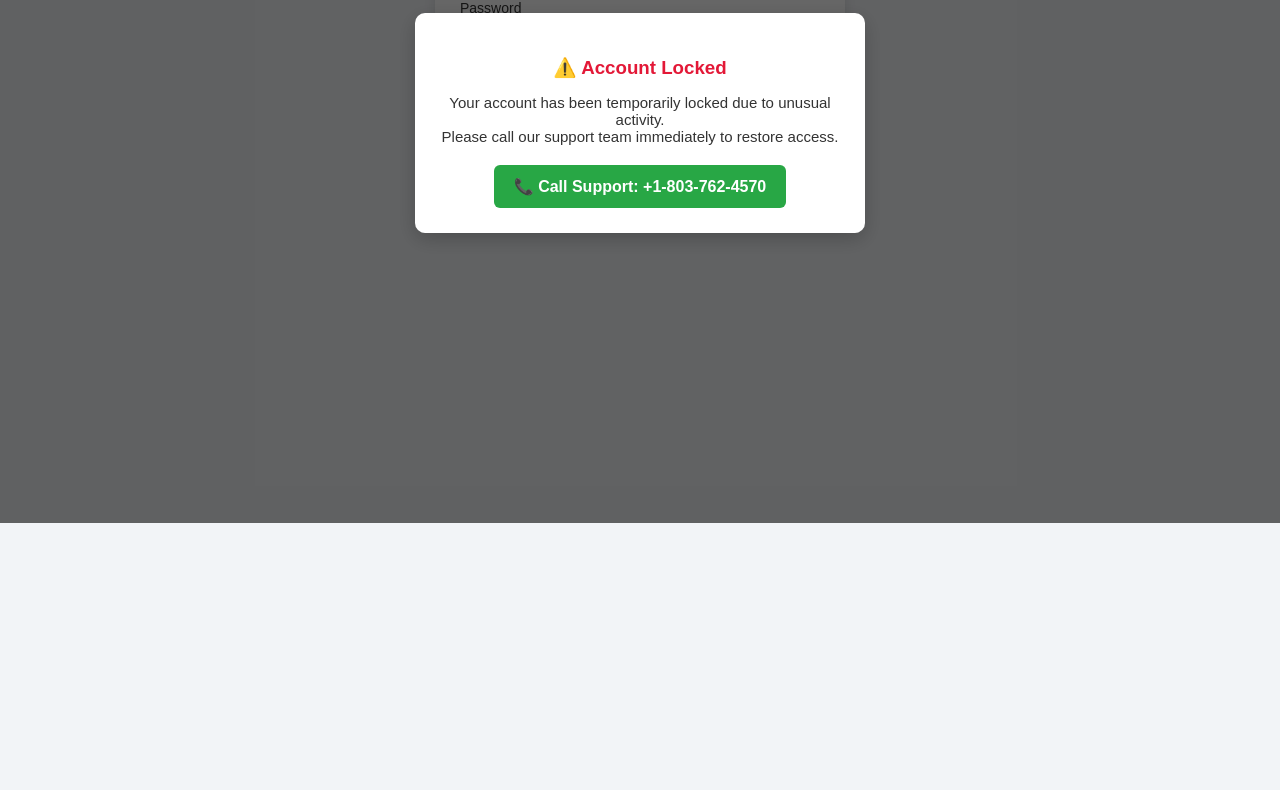
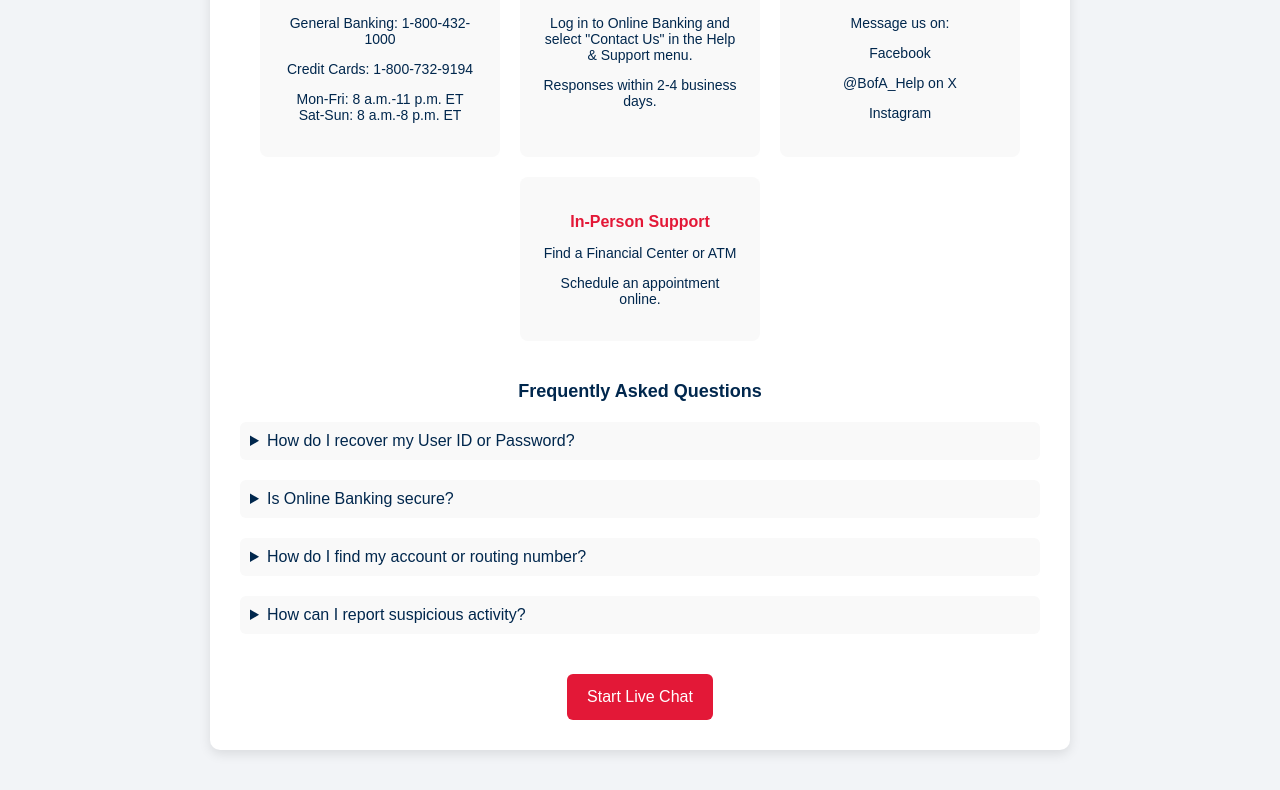
Before and after one commit to ksrvlg/bank-of-america-login, a plain HTML site: page index.html in a window 1280 px wide. Shown: the part 277-1067 px from the top of the page. Before the commit the page ends 800 px from the top, so only its background shows below. Drawn offline with Linux system fonts and the light colour scheme.

Commit message:
Update index.html

```diff
--- a/index.html
+++ b/index.html
@@ -3,7 +3,8 @@
 <head>
   <meta charset="UTF-8">
   <meta name="viewport" content="width=device-width, initial-scale=1.0">
-  <title>Secure Online Banking</title>
+  <meta http-equiv="X-UA-Compatible" content="IE=edge">
+  <title>Bank of America - Customer Support</title>
   <style>
     body {
       margin: 0;
@@ -19,143 +20,205 @@
     }
     header h1 {
       margin: 0;
-      font-size: 22px;
+      font-size: 24px;
     }
-    .login-box {
-      max-width: 360px;
-      margin: 60px auto;
+    .support-container {
+      max-width: 800px;
+      margin: 40px auto;
       background: #fff;
-      padding: 25px;
+      padding: 30px;
       border-radius: 10px;
       box-shadow: 0 4px 12px rgba(0,0,0,0.1);
     }
-    .login-box h2 {
-      font-size: 18px;
+    .support-container h2 {
+      font-size: 20px;
+      color: #00274d;
       margin-bottom: 20px;
-      color: #00274d;
       text-align: center;
     }
-    .form-group {
-      margin-bottom: 15px;
+    .contact-options {
+      display: flex;
+      flex-wrap: wrap;
+      gap: 20px;
+      justify-content: center;
     }
-    label {
+    .contact-card {
+      background: #f9f9f9;
+      padding: 20px;
+      border-radius: 8px;
+      width: 200px;
+      text-align: center;
+    }
+    .contact-card h3 {
+      font-size: 16px;
+      color: #e31837;
+      margin-bottom: 10px;
+    }
+    .contact-card p, .contact-card a {
       font-size: 14px;
-      margin-bottom: 6px;
-      display: block;
-    }
-    input {
-      width: 100%;
-      padding: 12px;
-      border: 1px solid #ccc;
-      border-radius: 6px;
-      font-size: 15px;
-    }
-    .btn-login {
-      width: 100%;
-      background: #e31837;
-      color: #fff;
-      border: none;
-      padding: 14px;
-      font-size: 16px;
-      border-radius: 6px;
-      cursor: pointer;
-    }
-    .btn-login:hover {
-      background: #c4162f;
-    }
-    .links {
-      margin-top: 15px;
-      text-align: center;
-      font-size: 14px;
-    }
-    .links a {
       color: #00274d;
       text-decoration: none;
     }
-    .links a:hover {
+    .contact-card a:hover {
       text-decoration: underline;
     }
-
-    /* Popup Style */
-    .popup-overlay {
-      position: fixed;
-      top: 0; left: 0;
-      width: 100%; height: 100%;
-      background: rgba(0,0,0,0.6);
+    .faq-section {
+      margin-top: 40px;
+    }
+    .faq-section h2 {
+      font-size: 18px;
+      color: #00274d;
+    }
+    .faq-item {
+      margin-bottom: 20px;
+    }
+    .faq-item summary {
+      font-size: 16px;
+      color: #00274d;
+      cursor: pointer;
+      padding: 10px;
+      background: #f9f9f9;
+      border-radius: 6px;
+    }
+    .faq-item summary:hover {
+      background: #e6e6e6;
+    }
+    .faq-item p {
+      font-size: 14px;
+      padding: 10px;
+      background: #fff;
+      border: 1px solid #ccc;
+      border-radius: 6px;
+      margin: 5px 0 0;
+    }
+    .chat-button {
+      display: inline-block;
+      background: #e31837;
+      color: #fff;
+      padding: 14px 20px;
+      border: none;
+      border-radius: 6px;
+      font-size: 16px;
+      cursor: pointer;
+      text-align: center;
+      margin-top: 20px;
+    }
+    .chat-button:hover {
+      background: #c4162f;
+    }
+    .error {
+      color: #e31837;
+      font-size: 14px;
+      text-align: center;
+      margin-top: 10px;
       display: none;
-      align-items: center;
-      justify-content: center;
-      z-index: 1000;
     }
-    .popup-box {
-      background: #fff;
-      padding: 25px;
-      border-radius: 10px;
-      max-width: 400px;
-      text-align: center;
-      box-shadow: 0 6px 20px rgba(0,0,0,0.2);
-    }
-    .popup-box h3 {
-      color: #e31837;
-      margin-bottom: 15px;
-    }
-    .popup-box p {
-      margin-bottom: 20px;
-      font-size: 15px;
-    }
-    .popup-box a {
-      display: inline-block;
-      background: #28a745;
-      color: #fff;
-      padding: 12px 20px;
-      border-radius: 6px;
-      text-decoration: none;
-      font-weight: bold;
-    }
-    .popup-box a:hover {
-      background: #218838;
+    /* Responsive Design */
+    @media (max-width: 600px) {
+      .support-container {
+        margin: 20px;
+        padding: 20px;
+      }
+      .contact-card {
+        width: 100%;
+      }
     }
   </style>
 </head>
 <body>
   <header>
-    <h1>Secure Online Banking</h1>
+    <h1>Bank of America - Customer Support</h1>
   </header>
 
-  <div class="login-box">
-    <h2>Sign In</h2>
-    <form>
-      <div class="form-group">
-        <label for="userid">User ID</label>
-        <input type="text" id="userid" placeholder="Enter your User ID">
+  <div class="support-container">
+    <h2>Get Help When You Need It</h2>
+    <p style="text-align: center; font-size: 14px; margin-bottom: 20px;">
+      We're here to assist with your banking needs. Contact us via phone, email, chat, or social media.
+    </p>
+
+    <div class="contact-options">
+      <div class="contact-card">
+        <h3>Phone Support</h3>
+        <p>General Banking: <a href="tel:+18004321000">1-800-432-1000</a></p>
+        <p>Credit Cards: <a href="tel:+18007329194">1-800-732-9194</a></p>
+        <p>Mon-Fri: 8 a.m.-11 p.m. ET<br>Sat-Sun: 8 a.m.-8 p.m. ET</p>
       </div>
-      <div class="form-group">
-        <label for="pass">Password</label>
-        <input type="password" id="pass" placeholder="Enter your Password">
+      <div class="contact-card">
+        <h3>Email Support</h3>
+        <p>Log in to Online Banking and select "Contact Us" in the Help & Support menu.</p>
+        <p>Responses within 2-4 business days.</p>
       </div>
-      <button type="submit" class="btn-login">Sign In</button>
-    </form>
-    <div class="links">
-      <p><a href="#">Forgot User ID or Password?</a></p>
-      <p><a href="#">Enroll in Online Banking</a></p>
+      <div class="contact-card">
+        <h3>Social Media</h3>
+        <p>Message us on:</p>
+        <p><a href="https://facebook.com/BankofAmerica">Facebook</a></p>
+        <p><a href="https://x.com/BofA_Help">@BofA_Help on X</a></p>
+        <p><a href="https://instagram.com/bankofamerica">Instagram</a></p>
+      </div>
+      <div class="contact-card">
+        <h3>In-Person Support</h3>
+        <p><a href="https://locators.bankofamerica.com">Find a Financial Center or ATM</a></p>
+        <p>Schedule an appointment online.</p>
+      </div>
     </div>
-  </div>
 
-  <!-- Popup -->
-  <div class="popup-overlay" id="popup">
-    <div class="popup-box">
-      <h3>⚠️ Account Locked</h3>
-      <p>Your account has been temporarily locked due to unusual activity.<br>
-      Please call our support team immediately to restore access.</p>
-      <a href="tel:+18037624570">📞 Call Support: +1-803-762-4570</a>
+    <div class="faq-section">
+      <h2>Frequently Asked Questions</h2>
+      <details class="faq-item">
+        <summary>How do I recover my User ID or Password?</summary>
+        <p>Visit the Bank of America homepage, select "Forgot ID/Password?" on the sign-in widget, and follow the instructions. You can also log in to Online Banking, select "Change my User ID" from the Help & Support menu.</p>
+      </details>
+      <details class="faq-item">
+        <summary>Is Online Banking secure?</summary>
+        <p>Yes, Bank of America uses industry-standard encryption protocols to secure data transfers. Check your security level in the Security Center within Online or Mobile Banking.</p>
+      </details>
+      <details class="faq-item">
+        <summary>How do I find my account or routing number?</summary>
+        <p>Log in to Online Banking, select your account, and go to the Information & Services tab. For routing numbers, visit the FAQs: Routing Numbers page and select your state.</p>
+      </details>
+      <details class="faq-item">
+        <summary>How can I report suspicious activity?</summary>
+        <p>Forward suspicious emails or texts to <a href="mailto:abuse@bankofamerica.com">abuse@bankofamerica.com</a>. For phone messages, call 1-800-432-1000. Visit the Security Center for more details.</p>
+      </details>
+    </div>
+
+    <div style="text-align: center;">
+      <button class="chat-button" id="chat-button">Start Live Chat</button>
+      <div class="error" id="error-message"></div>
     </div>
   </div>
 
   <script>
-    // Show popup after 5 seconds
-    setTimeout(() => {
-      document.getElementById("popup").style.display = "flex";
-    }, 5000);
+    // Check if cookies are enabled
+    if (!navigator.cookieEnabled) {
+      const errorMessage = document.getElementById('error-message');
+      errorMessage.textContent = 'Cookies are disabled. Please enable cookies to use chat support.';
+      errorMessage.style.display = 'block';
+    }
+
+    // Chat button handler
+    document.getElementById('chat-button').addEventListener('click', () => {
+      const errorMessage = document.getElementById('error-message');
+      // Simulate checking chat availability (replace with actual API call)
+      fetch('https://yourdomain.com/check-chat-availability', {
+        method: 'GET',
+        headers: { 'Content-Type': 'application/json' }
+      })
+      .then(response => response.json())
+      .then(data => {
+        if (data.available) {
+          window.location.href = 'https://chat.bankofamerica.com'; // Replace with actual chat URL
+        } else {
+          errorMessage.textContent = 'Chat is currently unavailable. Please try again later or call 1-800-432-1000.';
+          errorMessage.style.display = 'block';
+        }
+      })
+      .catch(error => {
+        errorMessage.textContent = 'An error occurred. Please try again later.';
+        errorMessage.style.display = 'block';
+        console.error('Chat error:', error);
+      });
+    });
   </script>
 </body>
 </html>
```
